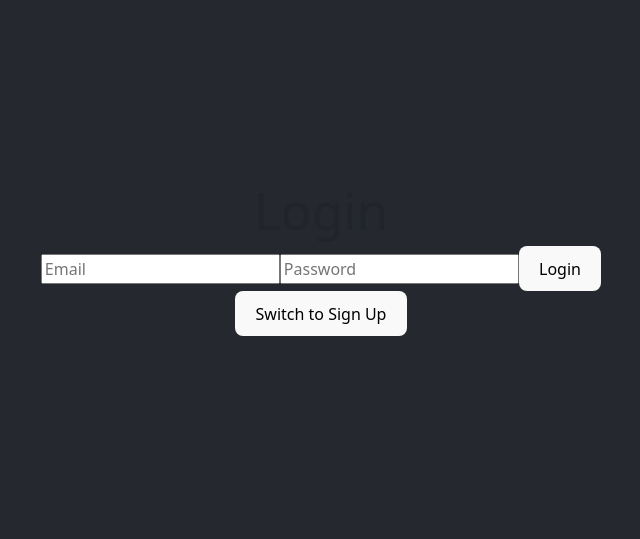
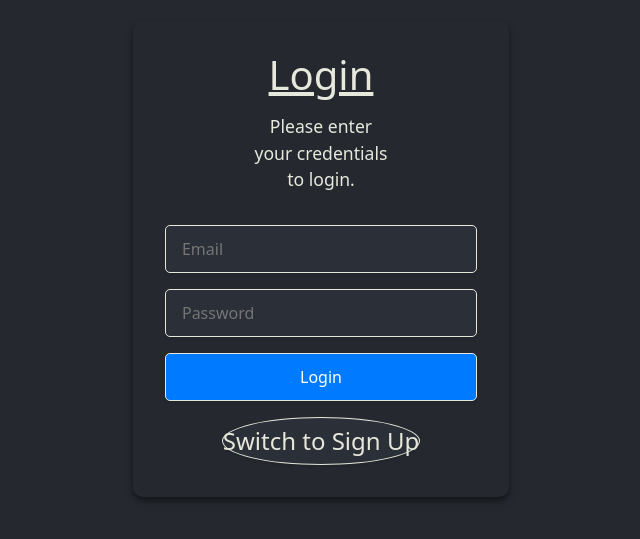
Before and after one commit to clemiwr/GT-Code, a React (Vite) app in the folder GameTools/: page /Controller-Tool in a window 1280 px wide. Shown: the part 141-680 px from the top of the page, without its empty margins (319-959 px from the left). Built offline with nearby package versions, Linux system fonts and the light colour scheme.

Commit message:
neues anmeldeformular

```diff
--- a/GameTools/src/components/sites/Login.jsx
+++ b/GameTools/src/components/sites/Login.jsx
@@ -1,5 +1,6 @@
 import React, { useState } from 'react';
 import { login, signup } from '../../firebase';
+import '../../style/Login.css';
 function Login(props) {
     const [isLogin, setIsLogin] = useState(true);
     const [email, setEmail] = useState('');
@@ -28,31 +29,32 @@ function Login(props) {
     };
 
     return (
-        <>
-            <div>
-                <h1>{isLogin ? 'Login' : 'Sign Up'}</h1>
-                <form onSubmit={HandleClick}>
+        <div className="login-container">
+            <h1 className="login-title">Login</h1>
+            <p className="login-description">Please enter your credentials to login.</p>
+            <form className="login-form" onSubmit={HandleClick}>
                 <input
+                    className="login-input"
                     type="email"
                     placeholder="Email"
                     value={email}
                     onChange={(e) => setEmail(e.target.value)}
                 />
                 <input
+                    className="login-input"
                     type="password"
                     placeholder="Password"
                     value={password}
                     onChange={(e) => setPassword(e.target.value)}
                 />
-                    <button type="submit">
+                <button className="login-submit" type="submit">
                     {isLogin ? 'Login' : 'Sign Up'}
                 </button>
             </form>
-                <button onClick={toggleMode}>
-                    Switch to {isLogin ? 'Sign Up' : 'Login'}
+            <button className="login-toggle-button" onClick={toggleMode}>
+                {isLogin ? 'Switch to Sign Up' : 'Switch to Login'}
             </button>
         </div>
-        </>
     );
 }
 
```
Lines whose indentation alone changed are shown as unchanged.
